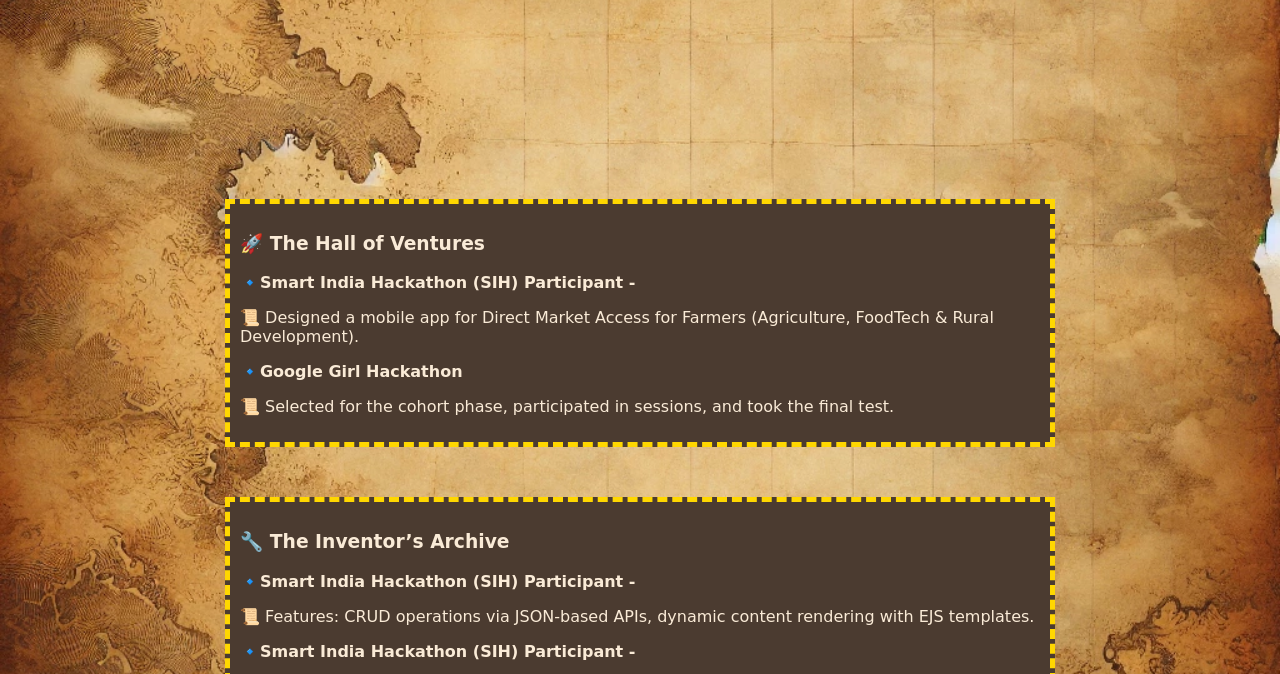
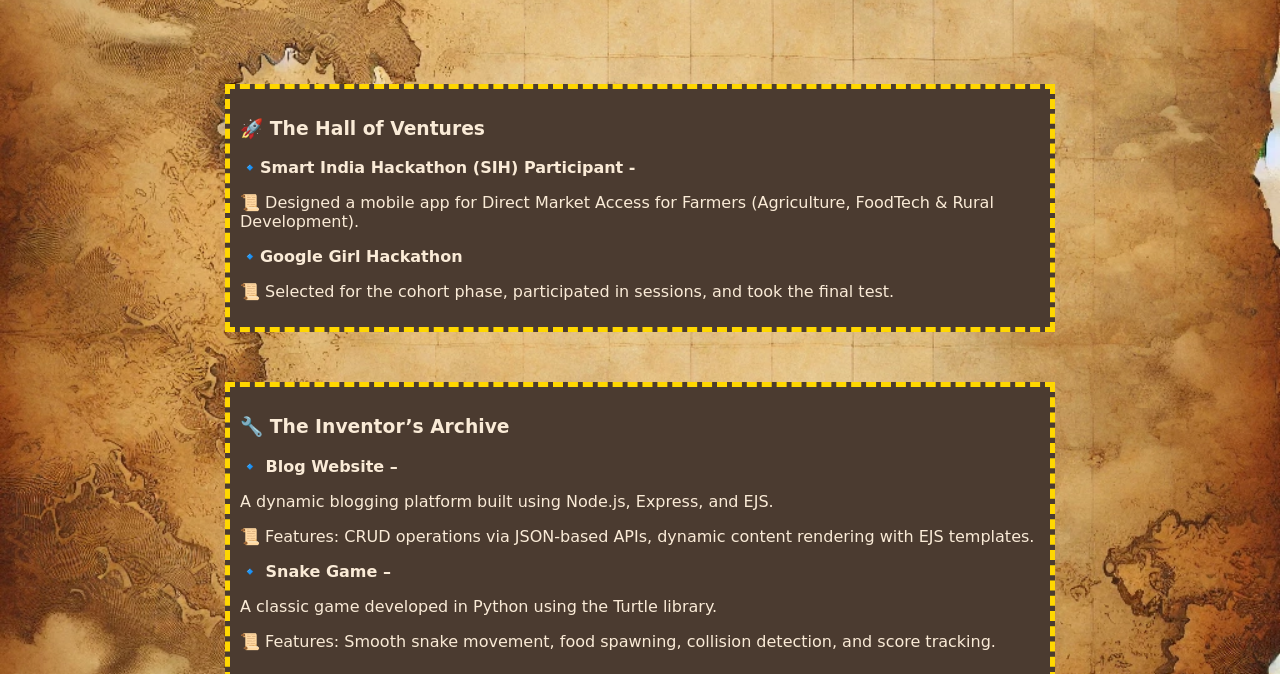
Before and after one commit to Khushi-dotcom03/treasure-hunt-portfolio, a plain HTML site: page experience.html in a window 1280 px wide. Shown: the part 120-794 px from the top of the page. Drawn offline with Linux system fonts and the light colour scheme.

Commit message:
Changed commits

```diff
--- a/experience.html
+++ b/experience.html
@@ -26,9 +26,11 @@
             </div>
             <div class="exp-item">
                 <h3>🔧 The Inventor’s Archive </h3>
-                <p><strong>🔹Smart India Hackathon (SIH) Participant - </strong></p>
+                <p><strong> 🔹 Blog Website – </strong></p>
+                <p>A dynamic blogging platform built using Node.js, Express, and EJS. </p>
                 <p>📜 Features: CRUD operations via JSON-based APIs, dynamic content rendering with EJS templates.</p>
-                <p><strong>🔹Smart India Hackathon (SIH) Participant - </strong></p>
+                <p><strong> 🔹 Snake Game – </strong></strong></p>
+                <p>A classic game developed in Python using the Turtle library. </p>
                 <p>📜 Features: Smooth snake movement, food spawning, collision detection, and score tracking.</p>
 
             </div>
--- a/style.css
+++ b/style.css
@@ -80,14 +80,14 @@ nav a:hover {
 }
 .education-main{
     color: antiquewhite;
-    margin: 50px;
+
 }
 .education-subBlock{
     display: flex;
     flex-direction: column;
     justify-content: center;
     align-items: center;
-    height: 100vh;
+    height: 85vh;
 }
 
 .item{
@@ -123,7 +123,6 @@ ul {
 }
 .exp-main{
     color: antiquewhite;
-    margin: 100px;
 }
 .exp-sub{
     display: flex;
```
